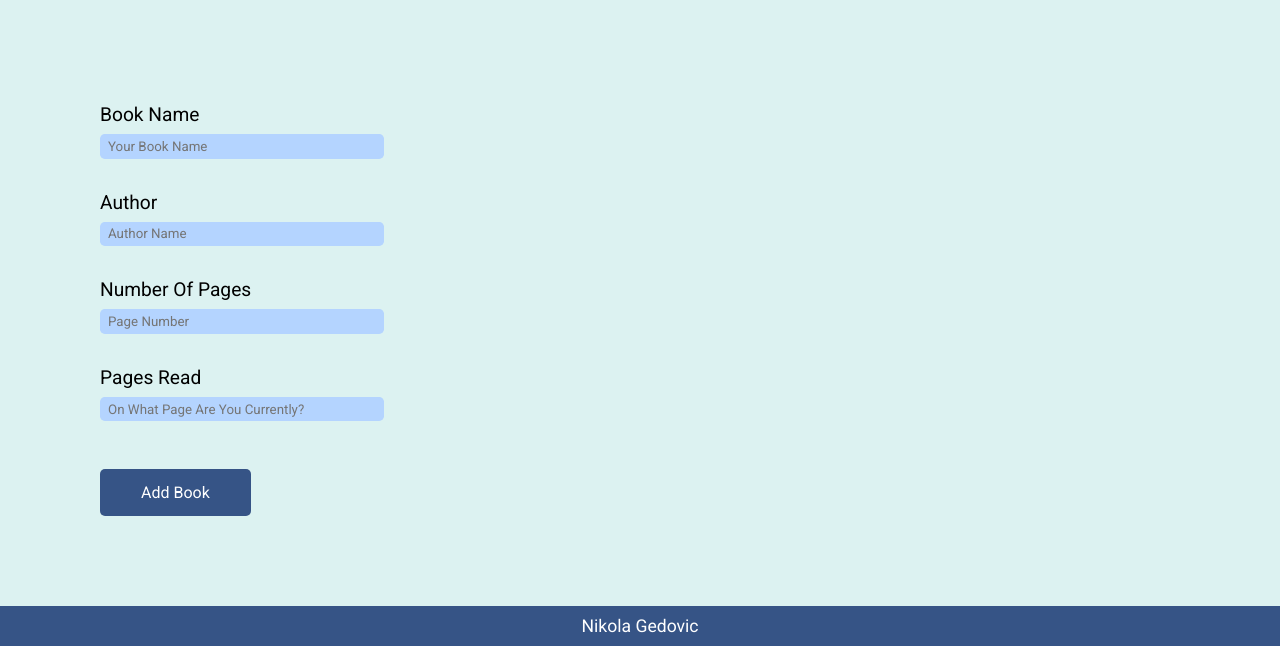
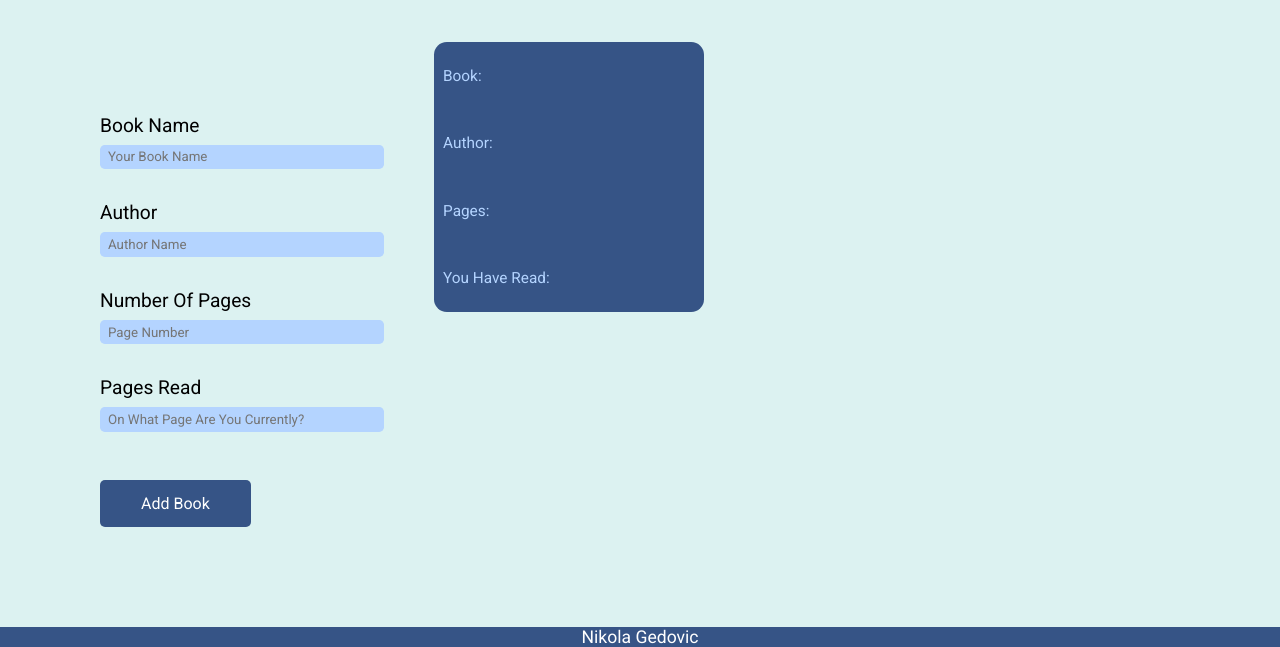
Before and after one commit to NikolaGedovic/Library-App, a plain HTML site: page index.html in a window 1280 px wide. Shown: the part 154-801 px from the top of the page. Drawn offline with Linux system fonts and the light colour scheme.

Commit message:
add card container

```diff
--- a/index.html
+++ b/index.html
@@ -71,7 +71,26 @@
             </div>
           </form>
         </div>
-        <div class="right-side-main"></div>
+        <div class="right-side-main">
+          <div class="card">
+            <div class="inner-card-element">
+              <p class="card-text-paragraph">Book:</p>
+              <p class="added-text"></p>
+            </div>
+            <div class="inner-card-element">
+              <p class="card-text-paragraph">Author:</p>
+              <p class="added-text"></p>
+            </div>
+            <div class="inner-card-element">
+              <p class="card-text-paragraph">Pages:</p>
+              <p class="added-text"></p>
+            </div>
+            <div class="inner-card-element">
+              <p class="card-text-paragraph">You Have Read:</p>
+              <p class="added-text"></p>
+            </div>
+          </div>
+        </div>
       </main>
       <footer>
         <a href="https://github.com/NikolaGedovic" class="github-link"
--- a/style.css
+++ b/style.css
@@ -51,6 +51,7 @@ h2 {
 main {
   height: 100%;
   background-color: var(--bg-color);
+  display: flex;
 }
 
 /* LEFT SIDE */
@@ -99,6 +100,45 @@ main {
   border: 1px solid var(--font);
 }
 
+/* RIGHT SIDE */
+
+.right-side-main {
+  width: 70%;
+  height: 100%;
+  padding: 2.82rem 3.13rem;
+  display: grid;
+  grid-template-columns: repeat(3, 1fr);
+  grid-template-rows: repeat(2, 1fr);
+}
+
+.card {
+  height: 270px;
+  width: 270px;
+  background-color: var(--second-bg-color);
+  border-radius: .8rem;
+  display: flex;
+  flex-direction: column;
+}
+
+.inner-card-element {
+  width: 100%;
+  height: 25%;
+  display: flex;
+  align-items: center;
+  padding: 0.56rem;
+}
+
+.card-text-paragraph {
+  font-size: .96rem;
+  color: var(--third-bg-color);
+}
+
+.added-text {
+  padding-left: 0.56rem;
+  color: var(--white-color);
+  font-size: .96rem;
+}
+
 /* FOOTER */
 
 footer {
```
